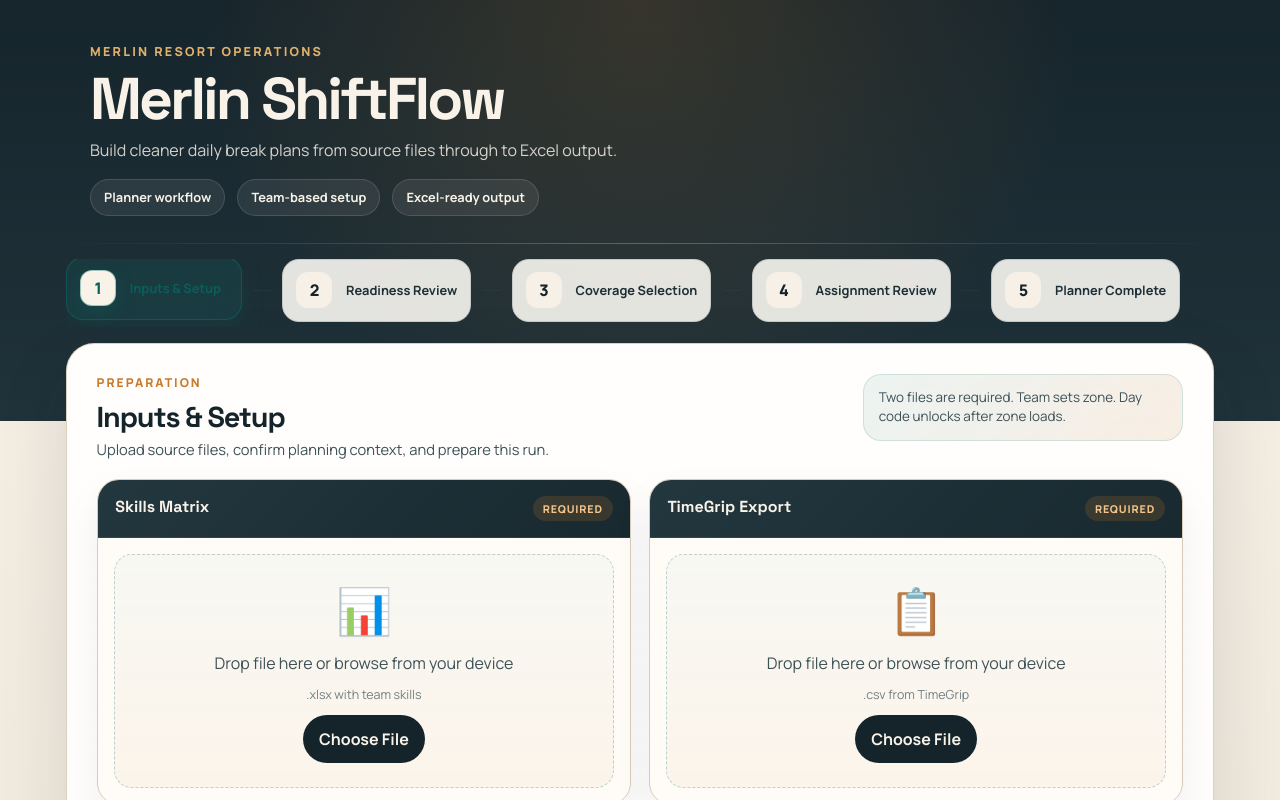
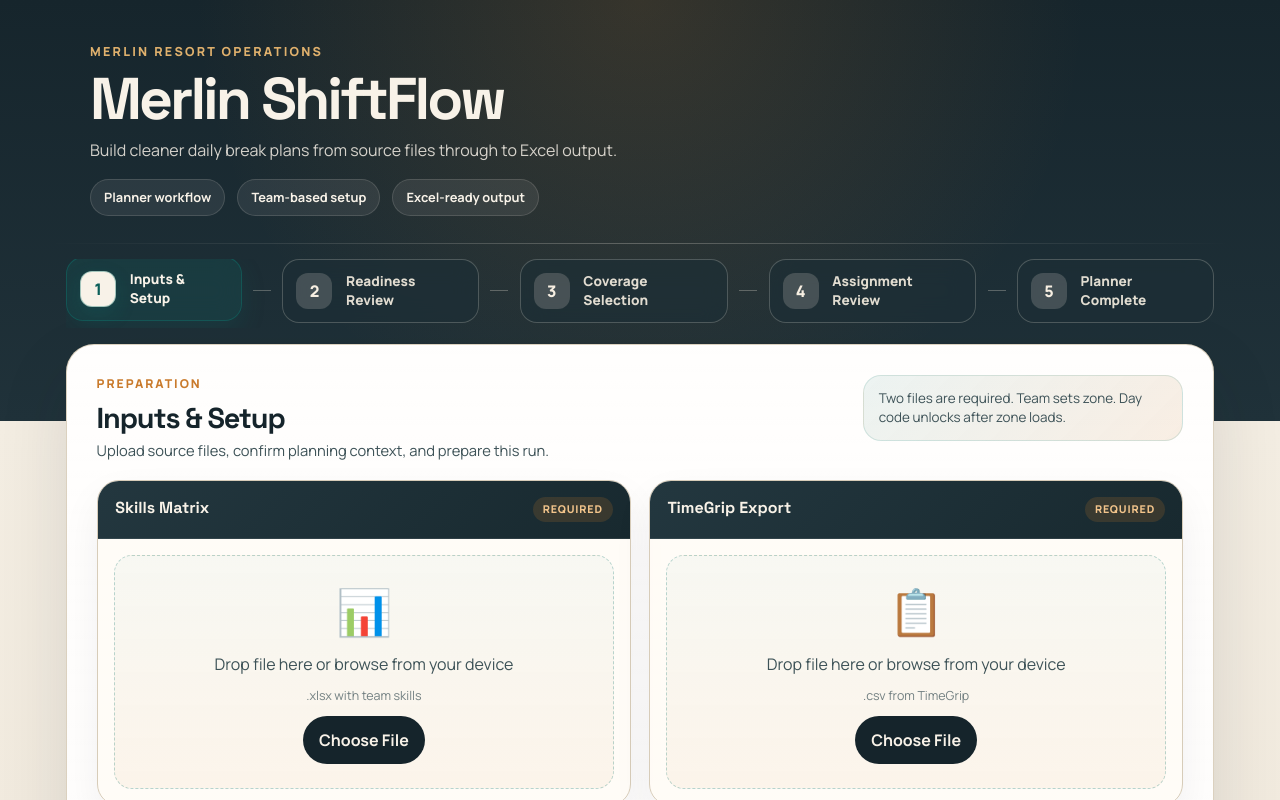
Before and after one commit to EGExcelsior/Smart-Break-Scheduler, a React (Create React App) app in the folder frontend/: page / in a window 1280 px wide. Shown: the top 800 px of the page. Built offline with nearby package versions, Linux system fonts and the light colour scheme; the HTML template or start-up script is replaced by a standard one.

Commit message:
style(frontend): improve progress-step readability in workflow header

```diff
--- a/frontend/src/components/schedulerWorkflow/styles/progress.css
+++ b/frontend/src/components/schedulerWorkflow/styles/progress.css
@@ -17,8 +17,8 @@
   min-width: 176px;
   padding: 0.78rem 0.82rem;
   border-radius: 17px;
-  border: 1px solid rgba(61, 82, 87, 0.18);
-  background: rgba(255, 253, 248, 0.88);
+  border: 1px solid rgba(247, 239, 226, 0.22);
+  background: rgba(29, 47, 54, 0.68);
   backdrop-filter: blur(12px);
   transition: transform 0.25s ease, background 0.25s ease, border-color 0.25s ease;
 }
@@ -44,8 +44,8 @@
   width: 36px;
   height: 36px;
   border-radius: 12px;
-  background: rgba(248, 242, 232, 0.92);
-  color: var(--mw-ink-950);
+  background: rgba(247, 239, 226, 0.18);
+  color: #f7efe2;
   display: flex;
   align-items: center;
   justify-content: center;
@@ -67,21 +67,25 @@
 }
 
 .progress-step .step-label {
-  font-size: 0.8rem;
-  font-weight: 700;
-  color: var(--mw-ink-900);
+  font-size: 0.85rem;
+  font-weight: 800;
+  color: rgba(247, 239, 226, 0.9);
   text-align: left;
   width: auto;
   line-height: 1.35;
 }
 
 .progress-step.current .step-label {
-  color: var(--mw-brand-600);
+  color: #f8f2e8;
+}
+
+.progress-step.completed .step-label {
+  color: #f8f2e8;
 }
 
 .progress-line {
   width: 18px;
   height: 1px;
-  background: rgba(61, 82, 87, 0.22);
+  background: rgba(247, 239, 226, 0.28);
   flex-shrink: 0;
 }
```
